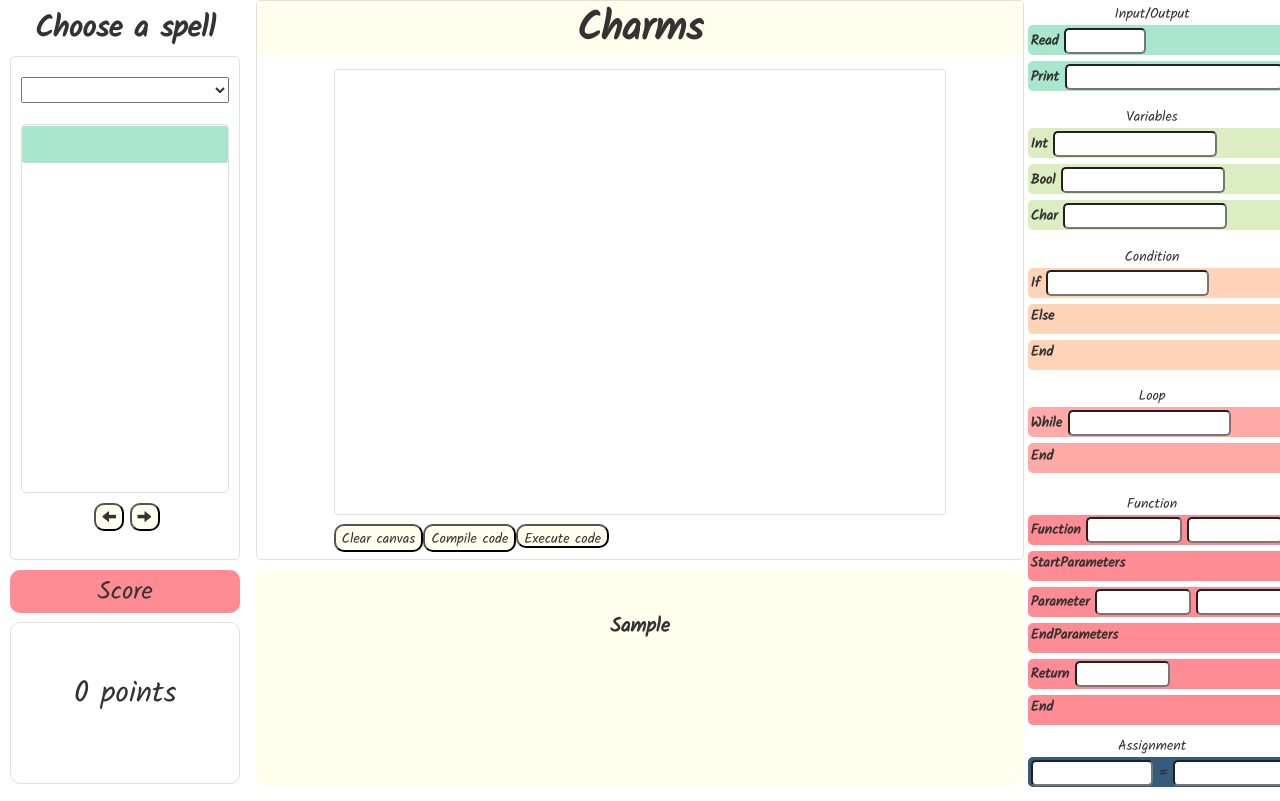
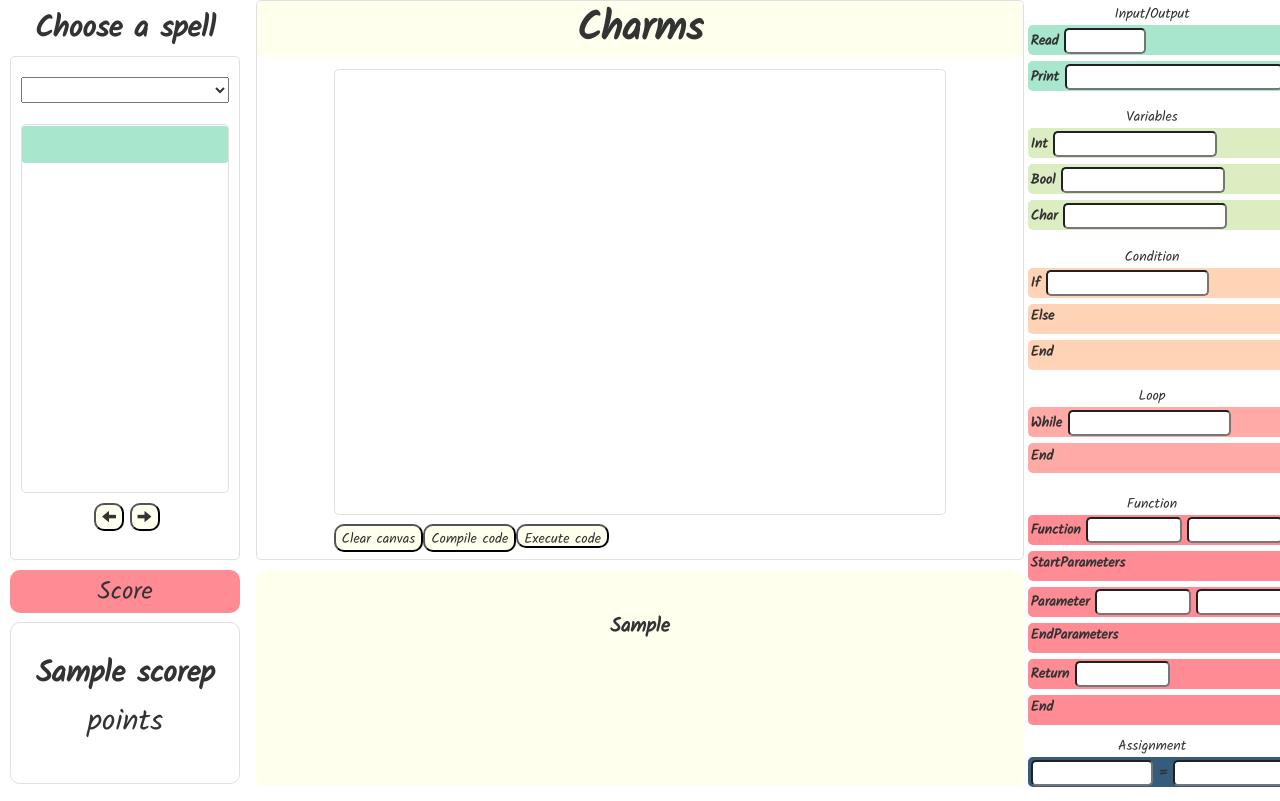
Before and after one commit to renysaldivar/Charms, a Django app: template CharmsProject/CharmsApp/templates/index.html in a window 1280 px wide. Run offline with Django 3.2, Linux system fonts and the light colour scheme; the template is opened without the code that fills it: most values are stand-ins (such as "Sample title", 1, 10 or a date in 2020); some libraries are stand-ins or nearby versions.

Commit message:
Changes score based on result

```diff
--- a/CharmsProject/CharmsApp/static/index.css
+++ b/CharmsProject/CharmsApp/static/index.css
@@ -291,7 +291,7 @@
   margin-top: 9px;
   border-radius: 10px;
   text-align: center;
-  padding-top: 50px;
+  padding-top: 30px;
   font-size: 30px;
   height: 75%;
 }
--- a/CharmsProject/CharmsApp/templates/output.html
+++ b/CharmsProject/CharmsApp/templates/output.html
@@ -3,7 +3,8 @@
     <p>Score</p>
   </div>
   <div class='house-score'>
-    <p>0 points</p>
+    <label id='scorep'>{{scorep}}</label>
+    <p>points</p>
   </div>
 </div>
 <div class='output-right'>
```
Also changed, not shown: CharmsProject/CharmsApp/views.py (+10 -2 lines).
